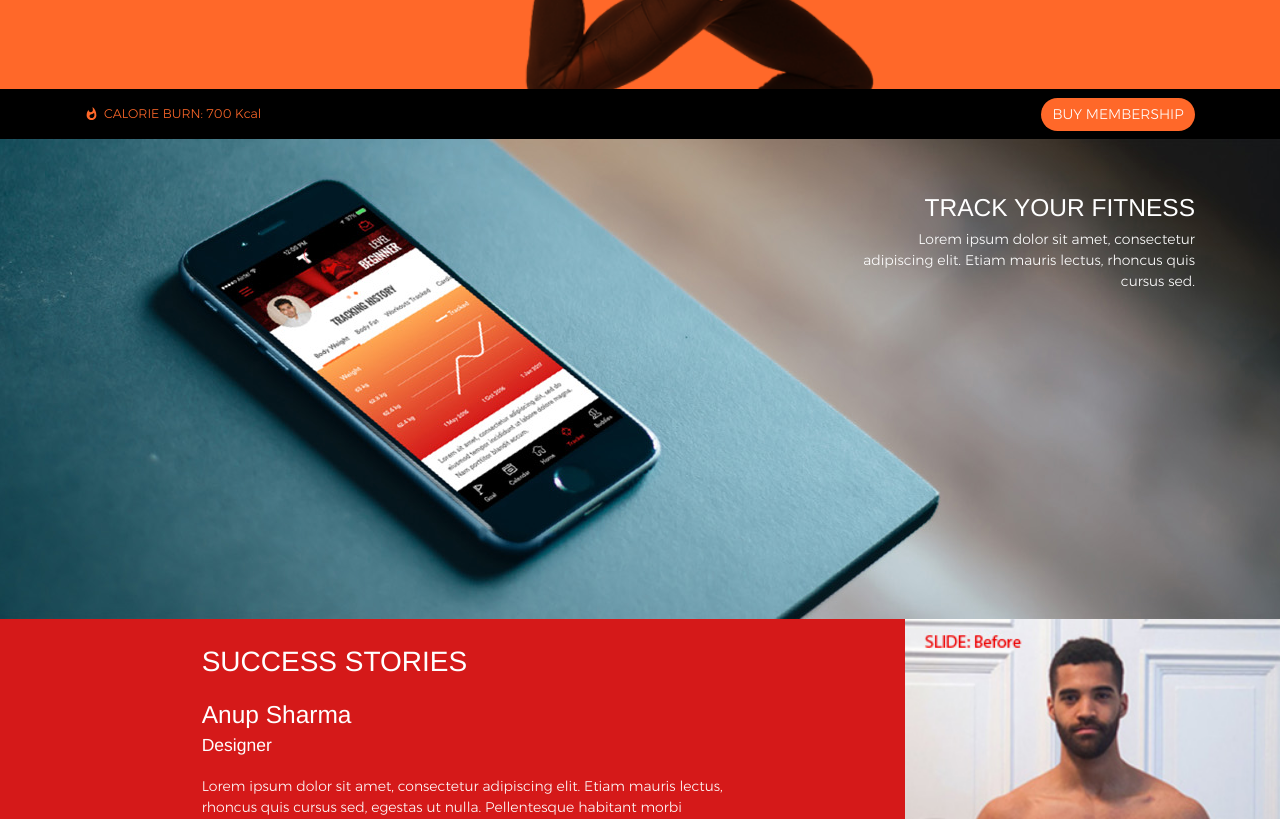
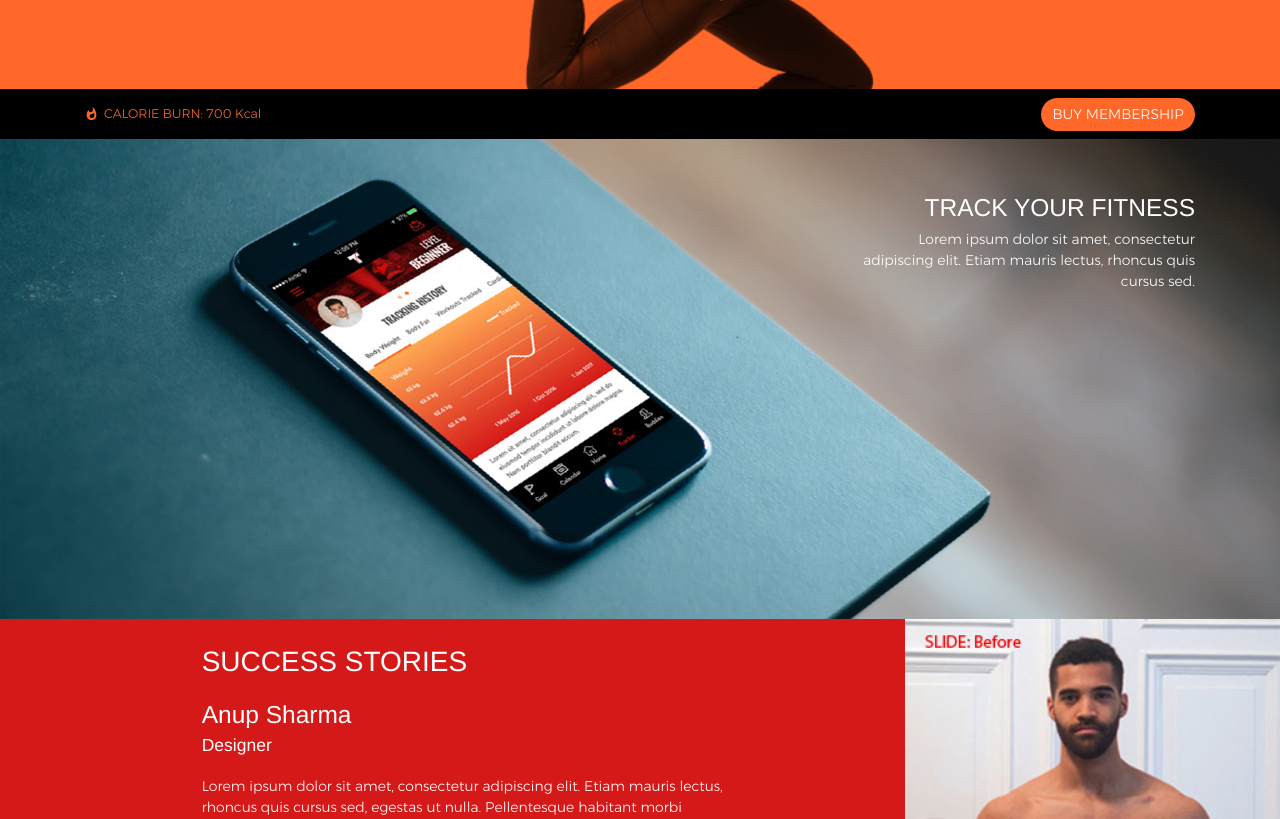
Before and after one commit to kdma014/proj-gym-web, a plain HTML site: page index.html in a window 1280 px wide. Shown: the part 560-1379 px from the top of the page. Drawn offline with Linux system fonts and the light colour scheme; a web font is replaced by a local one.

Commit message:
Track your fitness background aligned to left

```diff
--- a/assets/css/main.css
+++ b/assets/css/main.css
@@ -1309,7 +1309,7 @@ PAGES : Home Page / Non-Members
 .track-fitness-section {
     background-image: url("../../images/slides/section-track_480.jpg");
     background-repeat: no-repeat;
-    background-position: center;
+    background-position: left;
     background-size: cover;
     height: 480px;
 
@@ -1325,6 +1325,7 @@ PAGES : Home Page / Non-Members
 
 .track-fitness-section .text-content {
     text-align: center;
+    margin: 0 auto;
 }
 
 .track-fitness-section .text-content h3 {
```
